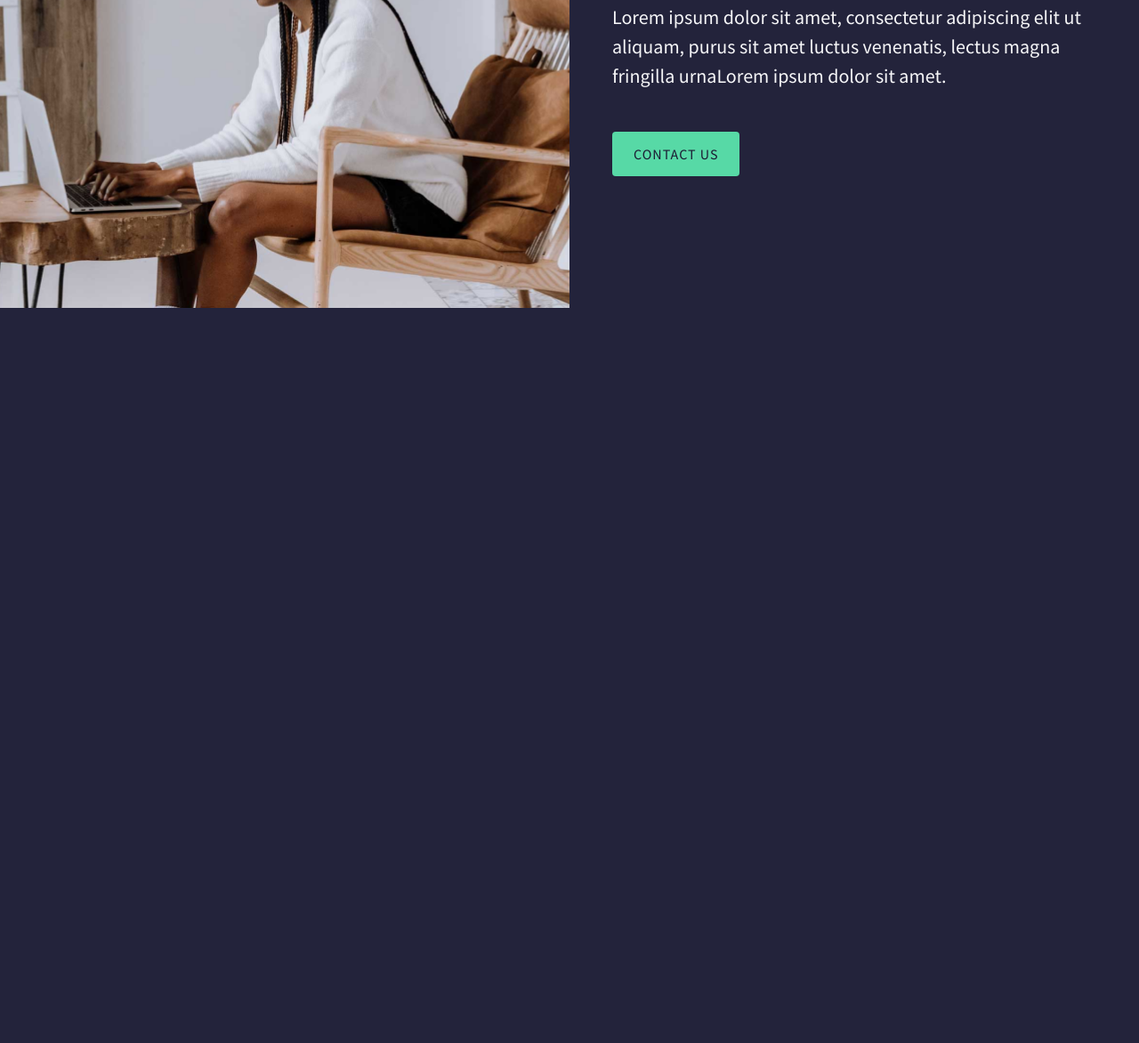
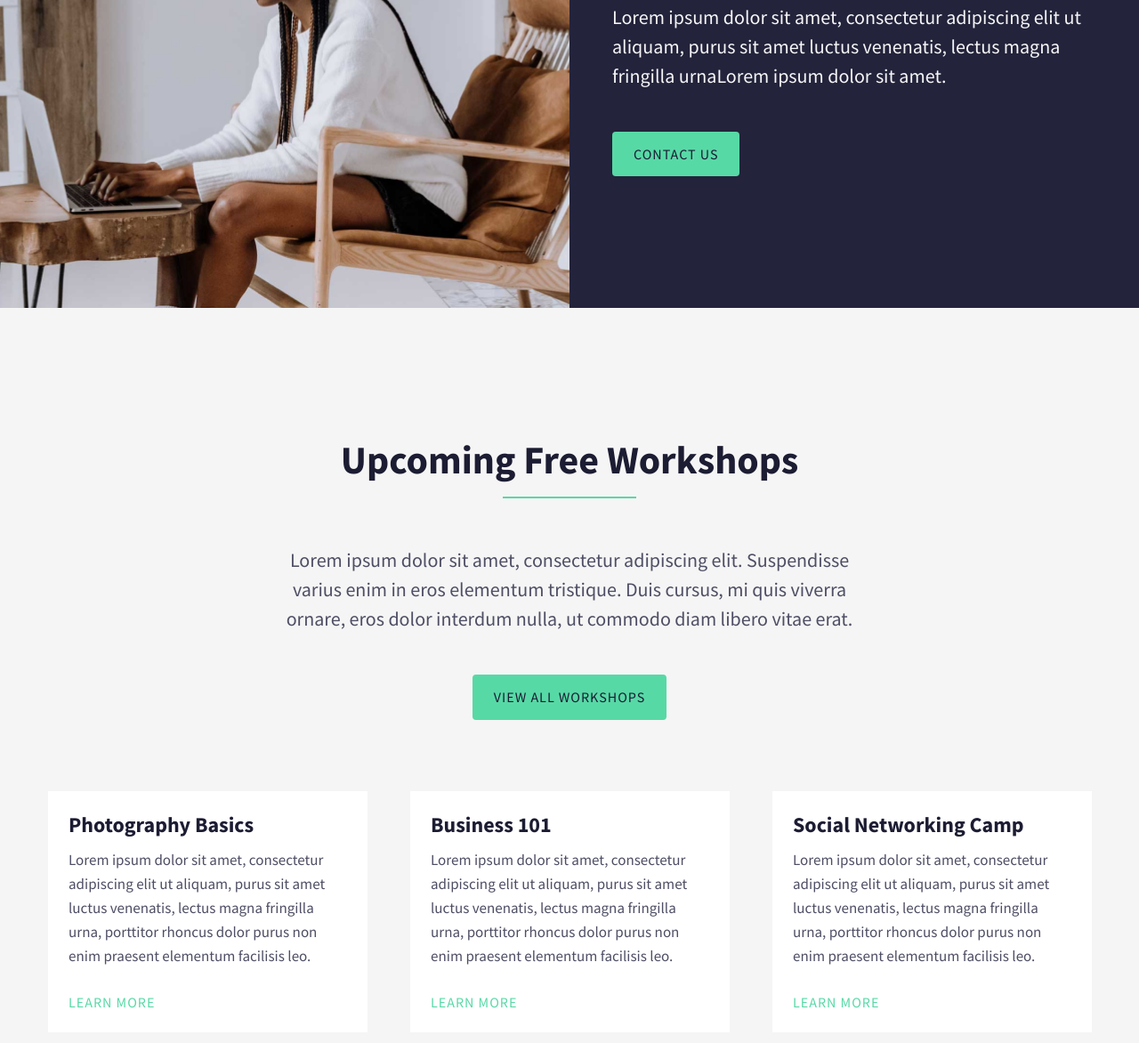
Before and after one commit to irwin7/albison-exam, a plain HTML site: page index.html in a window 1280 px wide. Shown: the part 2447-3619 px from the top of the page at 89% size. Before the commit the page ends 2793 px from the top, so only its background shows below. Drawn offline with nearby package versions, Linux system fonts and the light colour scheme.

Commit message:
workshop done

```diff
--- a/index.html
+++ b/index.html
@@ -197,6 +197,55 @@
           </div>
         </div>
       </section>
+
+      <section id="workshop">
+        <div class="container">
+          <div class="workshop">
+            <div class="workshop__txts">
+              <h3 class="workshop__title">Upcoming Free Workshops</h3>
+              <p class="workshop__desc">
+                Lorem ipsum dolor sit amet, consectetur adipiscing elit.
+                Suspendisse varius enim in eros elementum tristique. Duis
+                cursus, mi quis viverra ornare, eros dolor interdum nulla, ut
+                commodo diam libero vitae erat.
+              </p>
+              <a href="#" class="workshop__btn">View All Workshops</a>
+            </div>
+            <ul class="workshop__list">
+              <li class="workshop__item">
+                <p class="workshop__static-title">Photography Basics</p>
+                <p class="workshop__comment">
+                  Lorem ipsum dolor sit amet, consectetur adipiscing elit ut
+                  aliquam, purus sit amet luctus venenatis, lectus magna
+                  fringilla urna, porttitor rhoncus dolor purus non enim
+                  praesent elementum facilisis leo.
+                </p>
+                <a href="#" class="workshop__link">Learn More</a>
+              </li>
+              <li class="workshop__item">
+                <p class="workshop__static-title">Business 101</p>
+                <p class="workshop__comment">
+                  Lorem ipsum dolor sit amet, consectetur adipiscing elit ut
+                  aliquam, purus sit amet luctus venenatis, lectus magna
+                  fringilla urna, porttitor rhoncus dolor purus non enim
+                  praesent elementum facilisis leo.
+                </p>
+                <a href="#" class="workshop__link">Learn More</a>
+              </li>
+              <li class="workshop__item">
+                <p class="workshop__static-title">Social Networking Camp</p>
+                <p class="workshop__comment">
+                  Lorem ipsum dolor sit amet, consectetur adipiscing elit ut
+                  aliquam, purus sit amet luctus venenatis, lectus magna
+                  fringilla urna, porttitor rhoncus dolor purus non enim
+                  praesent elementum facilisis leo.
+                </p>
+                <a href="#" class="workshop__link">Learn More</a>
+              </li>
+            </ul>
+          </div>
+        </div>
+      </section>
     </main>
     <script
       src="https://code.jquery.com/jquery-3.6.0.min.js"
--- a/js/main.js
+++ b/js/main.js
@@ -9,9 +9,9 @@ elMenuBtn.addEventListener("click", () => {
 
 // Slick
 
-$('.featured__list').slick({
+$(".featured__list").slick({
   dots: false,
-    arrows:false,
+  arrows: false,
   infinite: true,
   speed: 300,
   slidesToShow: 3,
@@ -23,8 +23,8 @@ $('.featured__list').slick({
         slidesToShow: 2,
         slidesToScroll: 1,
         infinite: true,
-          dots: true
-        }
+        dots: true,
+      },
     },
     {
       breakpoint: 844,
@@ -32,8 +32,36 @@ $('.featured__list').slick({
         slidesToShow: 1,
         slidesToScroll: 1,
         infinite: true,
-            dots: true
-          }
-      }
-    ]
+        dots: true,
+      },
+    },
+  ],
 });
+$(".workshop__list").slick({
+  dots: false,
+  arrows: false,
+  infinite: true,
+  speed: 300,
+  slidesToShow: 3,
+  slidesToScroll: 3,
+  responsive: [
+    {
+      breakpoint: 1200,
+      settings: {
+        slidesToShow: 2,
+        slidesToScroll: 1,
+        infinite: true,
+        dots: true,
+      },
+    },
+    {
+      breakpoint: 844,
+      settings: {
+        slidesToShow: 1,
+        slidesToScroll: 1,
+        infinite: true,
+        dots: true,
+      },
+    },
+  ],
+});
--- a/scss/_mixins.scss
+++ b/scss/_mixins.scss
@@ -20,6 +20,20 @@
   font-weight: 400;
   font-size: 17px;
   line-height: 27px;
+}
+
+@mixin n-link {
+  font-weight: 400;
+  font-size: 16px;
+  line-height: 21px;
+  letter-spacing: 1px;
+  text-transform: uppercase;
+  color: #57d9a6;
+  transition: all 0.4s ease;
+
+  &:hover {
+    color: #28f1a1;
+  }
 }
 
 @mixin btn {
--- a/scss/blocks/_blocks.scss
+++ b/scss/blocks/_blocks.scss
@@ -4,3 +4,4 @@
 @import "hero";
 @import "featured";
 @import "offer";
+@import "workshop";
--- a/scss/blocks/_featured.scss
+++ b/scss/blocks/_featured.scss
@@ -76,19 +76,10 @@
   }
 
   &__link {
-    font-weight: 400;
-    font-size: 16px;
-    line-height: 21px;
-    letter-spacing: 1px;
-    text-transform: uppercase;
-    color: #57d9a6;
-    transition: all 0.4s ease;
-
-    &:hover {
-      color: #28f1a1;
-    }
+    @include n-link;
   }
 
+}
 .slick {
   &-dots {
     display: flex;
@@ -113,7 +104,6 @@
     .slick-active {
       button {
         background-color: #333;
-        }
       }
     }
   }
--- a/scss/blocks/_offer.scss
+++ b/scss/blocks/_offer.scss
@@ -76,6 +76,7 @@
 
     &__txts {
       padding: 0 24px;
+      margin-bottom: 48px;
     }
 
     &__title {
--- /dev/null
+++ b/scss/blocks/_workshop.scss
@@ -0,0 +1,87 @@
+#workshop {
+  background-color: #f5f5f5;
+}
+.workshop {
+  padding: 144px 0;
+
+  &__txts {
+    max-width: 645px;
+    text-align: center;
+    margin: 0 auto;
+  }
+
+  &__title {
+    @include title;
+    color: #1c1c33;
+  }
+
+  &__desc {
+    font-weight: 400;
+    font-size: 22px;
+    line-height: 33px;
+    color: #4e4e65;
+    margin-bottom: 46px;
+  }
+
+  &__btn {
+    @include staticBtn;
+    margin-bottom: 80px;
+  }
+
+  &__list {
+    @include d-flex-between;
+  }
+
+  &__item {
+    width: 31%;
+    background-color: #fff;
+    padding: 23px;
+    padding-right: 35px;
+    margin: 0 24px;
+  }
+
+  &__static-title {
+    font-weight: 700;
+    font-size: 24px;
+    line-height: 29px;
+    color: #1c1c33;
+  }
+
+  &__comment {
+    @include n-text;
+    color: #4e4e65;
+    margin-top: 12px;
+    margin-bottom: 28px;
+  }
+
+  &__link {
+    @include n-link;
+  }
+}
+
+@media screen and (max-width: 450px) {
+  .workshop {
+
+    &__title {
+        font-size: 35px;
+        line-height: 45px;
+        margin-bottom: 35px;
+    }
+
+    &__desc {
+      font-size: 18px;
+      line-height: 28px;
+      margin-bottom: 25px;
+    }
+
+    &__item {
+      padding-right: 23px;
+      margin: 0 1px;
+    }
+
+    &__static-title {
+      font-size: 20px;
+      line-height: 25px;
+    }
+  }
+}
```
Also changed, not shown: css/main.css, css/main.min.css, 2 other files. Lines whose indentation alone changed are shown as unchanged.
